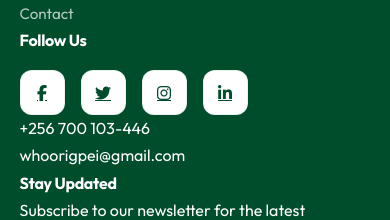
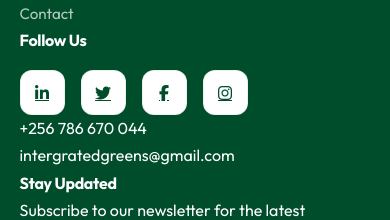
Before and after one commit to benitchris/IGES, a React (Vite) app: page /#/ in a window 390 px wide. Shown: the part 10788-11008 px from the top of the page. Built offline with nearby package versions, Linux system fonts and the light colour scheme.

Commit message:
Update social links, email, and phone number

```diff
--- a/src/components/Footer/Footer.jsx
+++ b/src/components/Footer/Footer.jsx
@@ -29,14 +29,14 @@ const Footer = () => {
           <div className="footer-col">
             <h4>Follow Us</h4>
             <div className="footer-socials">
+              <a href="https://www.linkedin.com/in/intergrated-green-energy-solution-a23903402/" target="_blank" rel="noopener noreferrer" aria-label="LinkedIn"><i className="fab fa-linkedin-in"></i></a>
+              <a href="https://x.com/IGEsltd" target="_blank" rel="noopener noreferrer" aria-label="Twitter"><i className="fab fa-twitter"></i></a>
               <a href="#" aria-label="Facebook"><i className="fab fa-facebook-f"></i></a>
-              <a href="#" aria-label="Twitter"><i className="fab fa-twitter"></i></a>
               <a href="#" aria-label="Instagram"><i className="fab fa-instagram"></i></a>
-              <a href="#" aria-label="LinkedIn"><i className="fab fa-linkedin-in"></i></a>
             </div>
             <div className="footer-contact-minimal">
-              <p>+256 700 103-446</p>
-              <p>whoorigpei@gmail.com</p>
+              <p>+256 786 670 044</p>
+              <p>intergratedgreens@gmail.com</p>
             </div>
           </div>
 
--- a/src/pages/Contact.jsx
+++ b/src/pages/Contact.jsx
@@ -62,18 +62,18 @@ const Contact = () => {
                <div className="info-block">
                   <div className="info-icon"><i className="fas fa-phone-alt"></i></div>
                   <h4>Contact Details</h4>
-                  <p><strong>Phone:</strong> +256 700 103-446</p>
-                  <p><strong>Email:</strong> whoorigpei@gmail.com</p>
+                  <p><strong>Phone:</strong> +256 786 670 044</p>
+                  <p><strong>Email:</strong> intergratedgreens@gmail.com</p>
                </div>
 
                <div className="info-block">
                   <div className="info-icon"><i className="fas fa-share-alt"></i></div>
                   <h4>Follow Us</h4>
                   <div className="footer-socials">
+                     <a href="https://www.linkedin.com/in/intergrated-green-energy-solution-a23903402/" target="_blank" rel="noopener noreferrer"><i className="fab fa-linkedin-in"></i></a>
+                     <a href="https://x.com/IGEsltd" target="_blank" rel="noopener noreferrer"><i className="fab fa-twitter"></i></a>
                      <a href="#"><i className="fab fa-facebook-f"></i></a>
-                     <a href="#"><i className="fab fa-twitter"></i></a>
                      <a href="#"><i className="fab fa-instagram"></i></a>
-                     <a href="#"><i className="fab fa-linkedin-in"></i></a>
                   </div>
                </div>
             </div>
```
